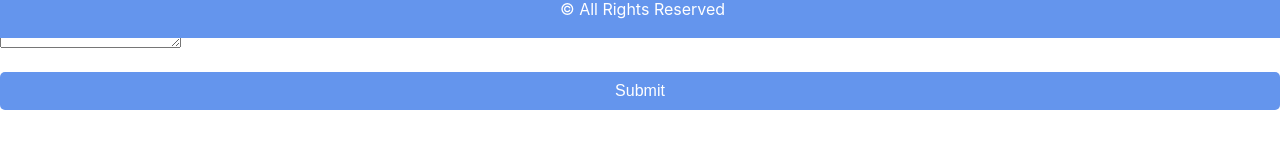
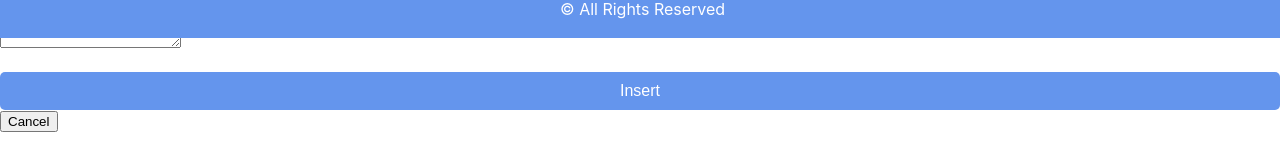
Before and after one commit to KNURanasinghe/efficiency-police, a React (Create React App) app in the folder officer_web/: page / in a window 1280 px wide. Both pictures are taken after a click on the button "Insert". Shown: the part 762-911 px from the top of the page. Built offline with nearby package versions, Linux system fonts and the light colour scheme; no server answers.

Commit message:
Update home.js

```diff
--- a/officer_web/src/screen/home.js
+++ b/officer_web/src/screen/home.js
@@ -51,7 +51,8 @@ function HomePage() {
         setFormType('update');
     };
 
-    const handleSubmit = async () => {
+    const handleSubmit = async (event) => {
+        event.preventDefault();
         try {
             const formData = new FormData();
             formData.append('name', name1);
@@ -74,7 +75,7 @@ function HomePage() {
             } else if (formType === 'update') {
                 // Perform update operation
                 await axios.post(
-                    'http://127.0.0.1:8000/api/officer/update-criminal-data',
+                    'http://127.0.0.1:8000/api/officer/criminal-sightings',
                     formData,
                     {
                         headers: {
@@ -156,7 +157,8 @@ function HomePage() {
                             <textarea value={description} onChange={(e) => setDescription(e.target.value)} />
                         </div>
                         <div className="form-group">
-                            <button type="submit">Submit</button>
+                            <button type="submit">{formType === 'insert' ? 'Insert' : 'Update'}</button>
+                            <button type="button" onClick={() => setShowForm(false)}>Cancel</button>
                         </div>
                     </form>
                 </div>
```
